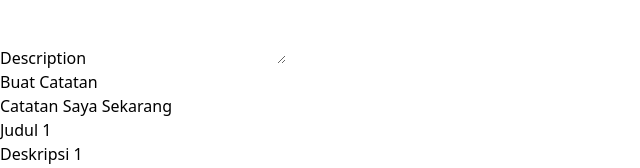
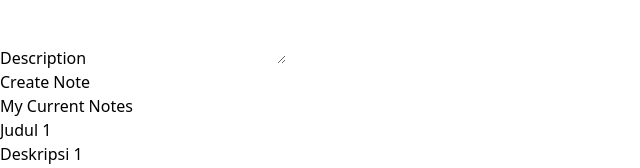
Before and after one commit to gustiaryapriandana31/react-notes-application, a React (Vite) app: page / in a window 1280 px wide. Shown: the part 176-344 px from the top of the page, without its empty margins (0-640 px from the left). Built offline with nearby package versions, Linux system fonts and the light colour scheme.

Commit message:
style : edit color button and convert text to english

```diff
--- a/src/App.jsx
+++ b/src/App.jsx
@@ -49,7 +49,7 @@ export default function App() {
       />
       <NoteList
         notes={notes}
-        titleName="Catatan Saya Sekarang"
+        titleName="My Current Notes"
         editNote={handleEditNote}
         deleteNote={handleDeleteNote}
       />
--- a/src/components/CreateNewNotes.jsx
+++ b/src/components/CreateNewNotes.jsx
@@ -58,7 +58,7 @@ export default function CreateNewNotes({ createNewNote, editNote, updateNote })
                 <label htmlFor="description" className="text-xl font-semibold mr-8">Description</label>
                 <textarea rows={4} className="px-2 py-1 border rounded-lg border-sky-500" name="deskripsi" value={description} onChange={handleDescriptionChange} />
             </div>
-            <button disabled={day.length === 0 || title.length === 0 || description.length === 0} type="submit" className="mt-4 px-3 py-2 text-white font-semibold rounded-md disabled:cursor-not-allowed bg-yellow-400 hover:bg-yellow-500 disabled:opacity-70 disabled:hover:bg-yellow-500">Buat Catatan</button>
+            <button disabled={day.length === 0 || title.length === 0 || description.length === 0} type="submit" className="mt-4 px-3 py-2 text-white font-semibold rounded-md disabled:cursor-not-allowed bg-yellow-400 hover:bg-yellow-600 disabled:opacity-70 disabled:hover:bg-yellow-600">Create Note</button>
         </form>
     );
 }
--- a/src/components/NoteList.jsx
+++ b/src/components/NoteList.jsx
@@ -12,7 +12,7 @@ export default function NoteList({
             <h2 className="font-bold text-lg text-orange-500">{titleName}</h2>
             <div className="flex flex-wrap gap-4">
                 {notes.length === 0 ? (
-                    <p>Anda Belum Membuat Catatan</p>
+                    <p>You have not created a note yet</p>
                 ) : (
                     notes.map((note) => (
                         <NoteItem
```
